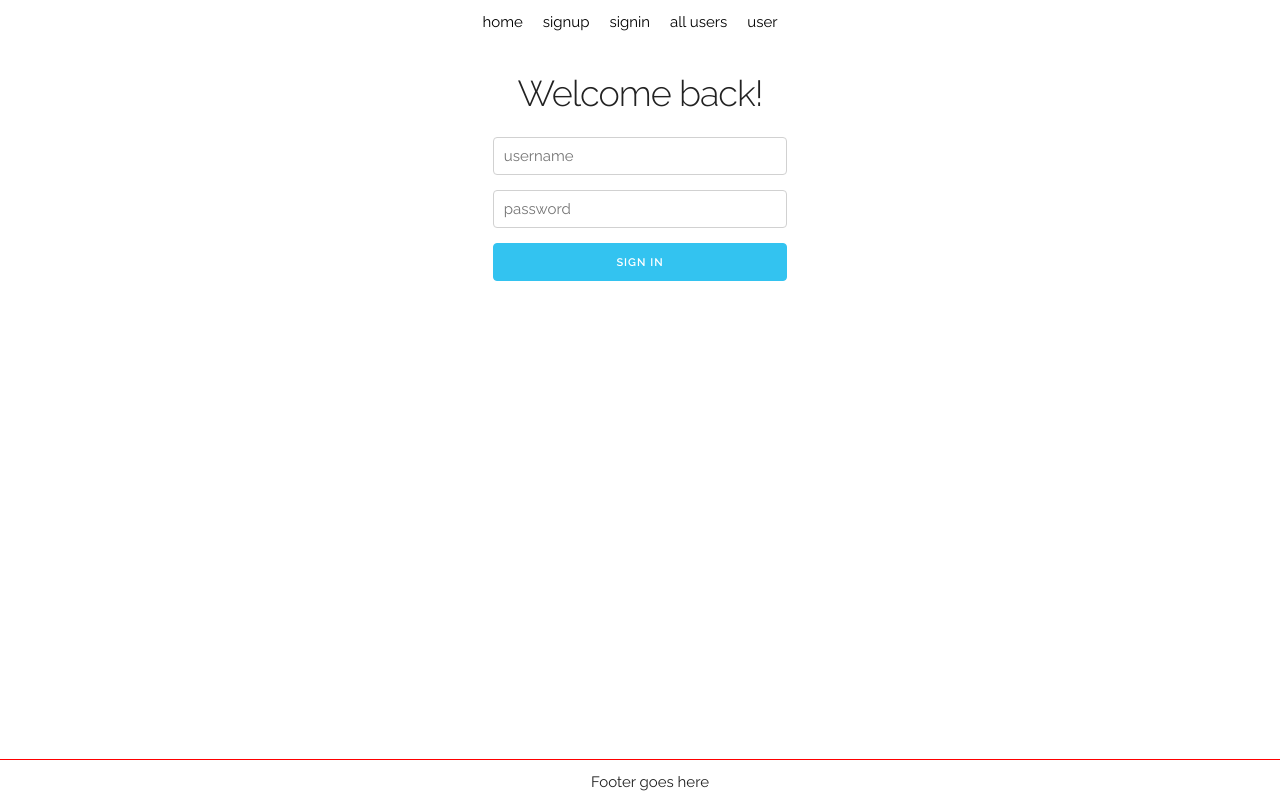
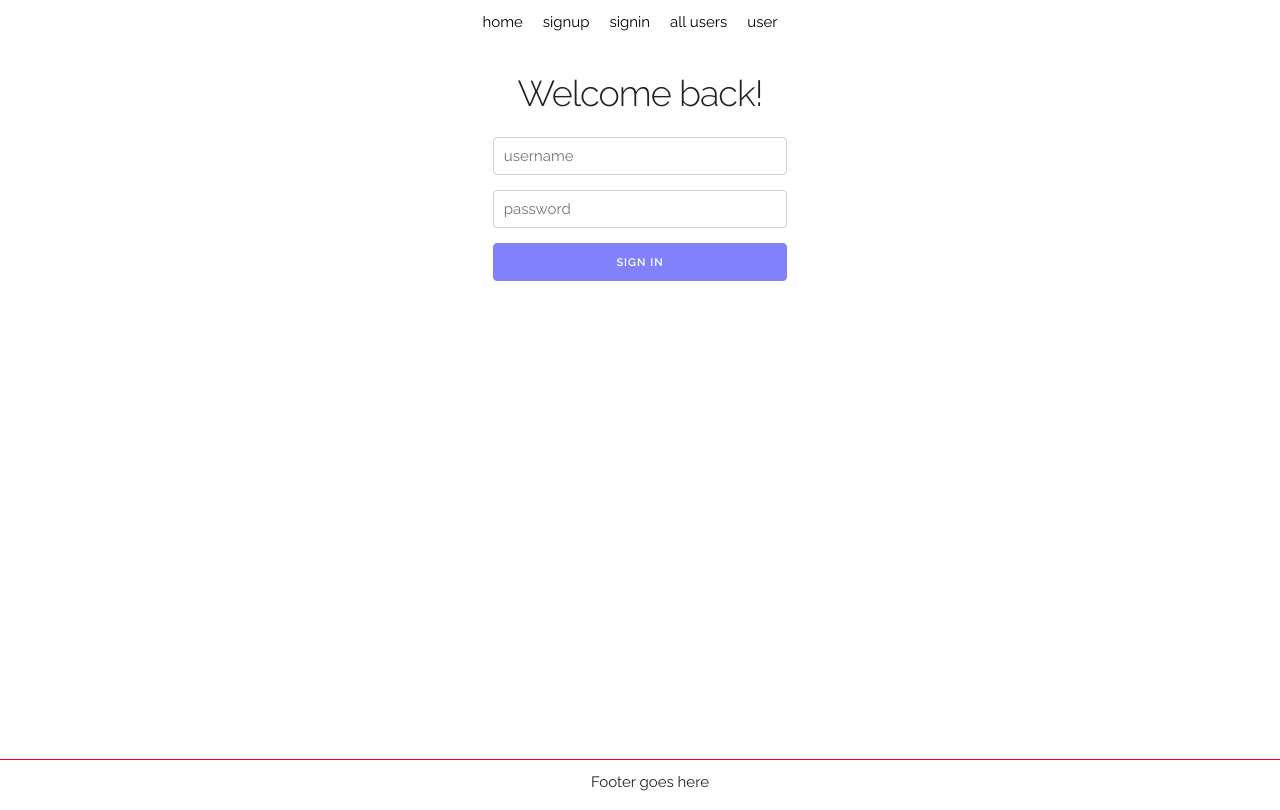
Before and after one commit to krogseng/app, a React (Create React App) app: page /signin in a window 1280 px wide. Built offline with nearby package versions, Linux system fonts and the light colour scheme.

Commit message:
changed button colors from default

```diff
--- a/src/styles/skeleton.css
+++ b/src/styles/skeleton.css
@@ -206,8 +206,8 @@ input[type="submit"].button-primary,
 input[type="reset"].button-primary,
 input[type="button"].button-primary {
   color: #FFF;
-  background-color: #33C3F0;
-  border-color: #33C3F0; }
+  background-color: #8181FC;
+  border-color: #8181FC; }
 .button.button-primary:hover,
 button.button-primary:hover,
 input[type="submit"].button-primary:hover,
@@ -219,8 +219,8 @@ input[type="submit"].button-primary:focus,
 input[type="reset"].button-primary:focus,
 input[type="button"].button-primary:focus {
   color: #FFF;
-  background-color: #1EAEDB;
-  border-color: #1EAEDB; }
+  background-color: #6CB1BC;
+  border-color: #6CB1BC; }
 
 
 /* Forms
```
